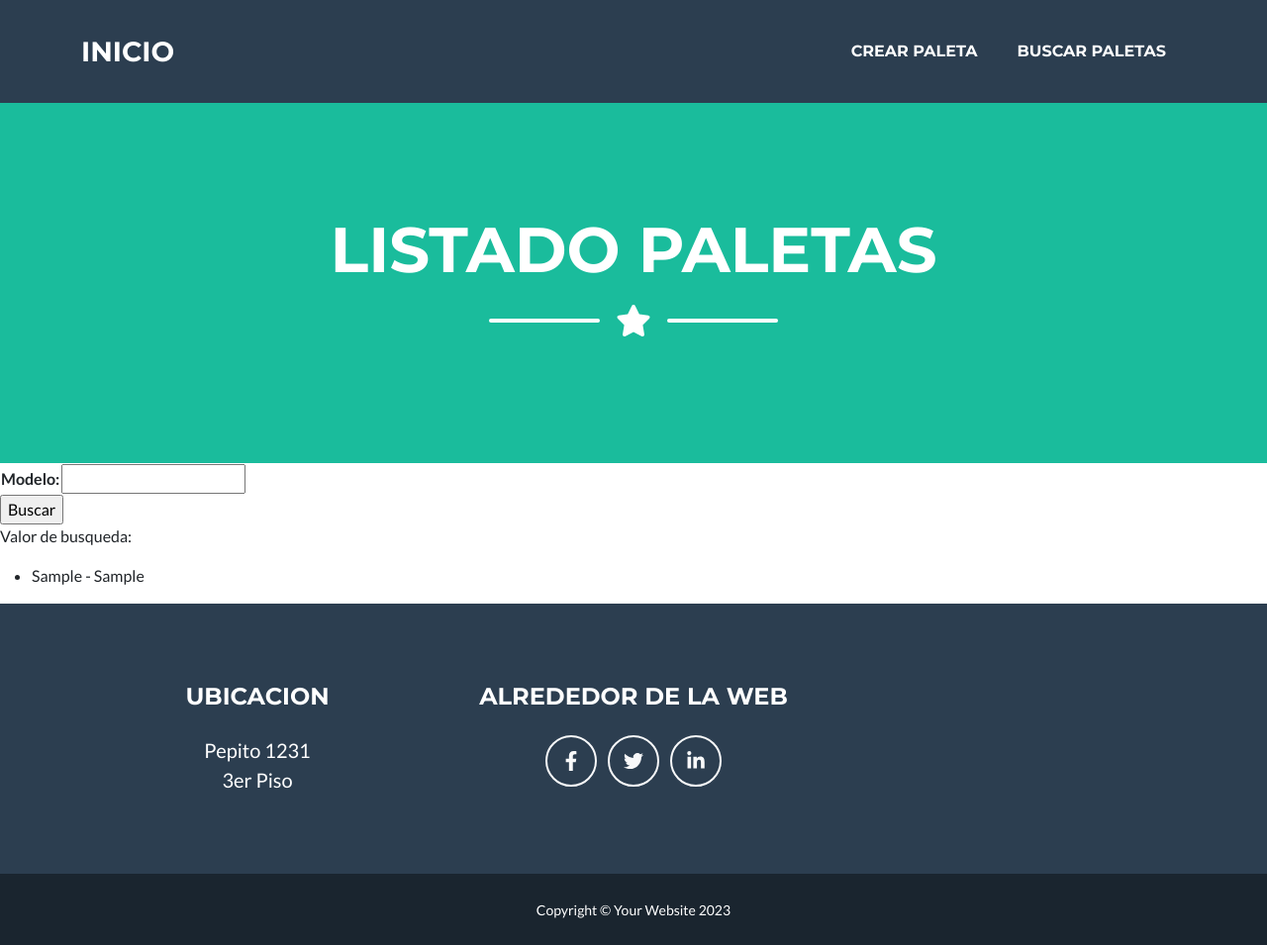
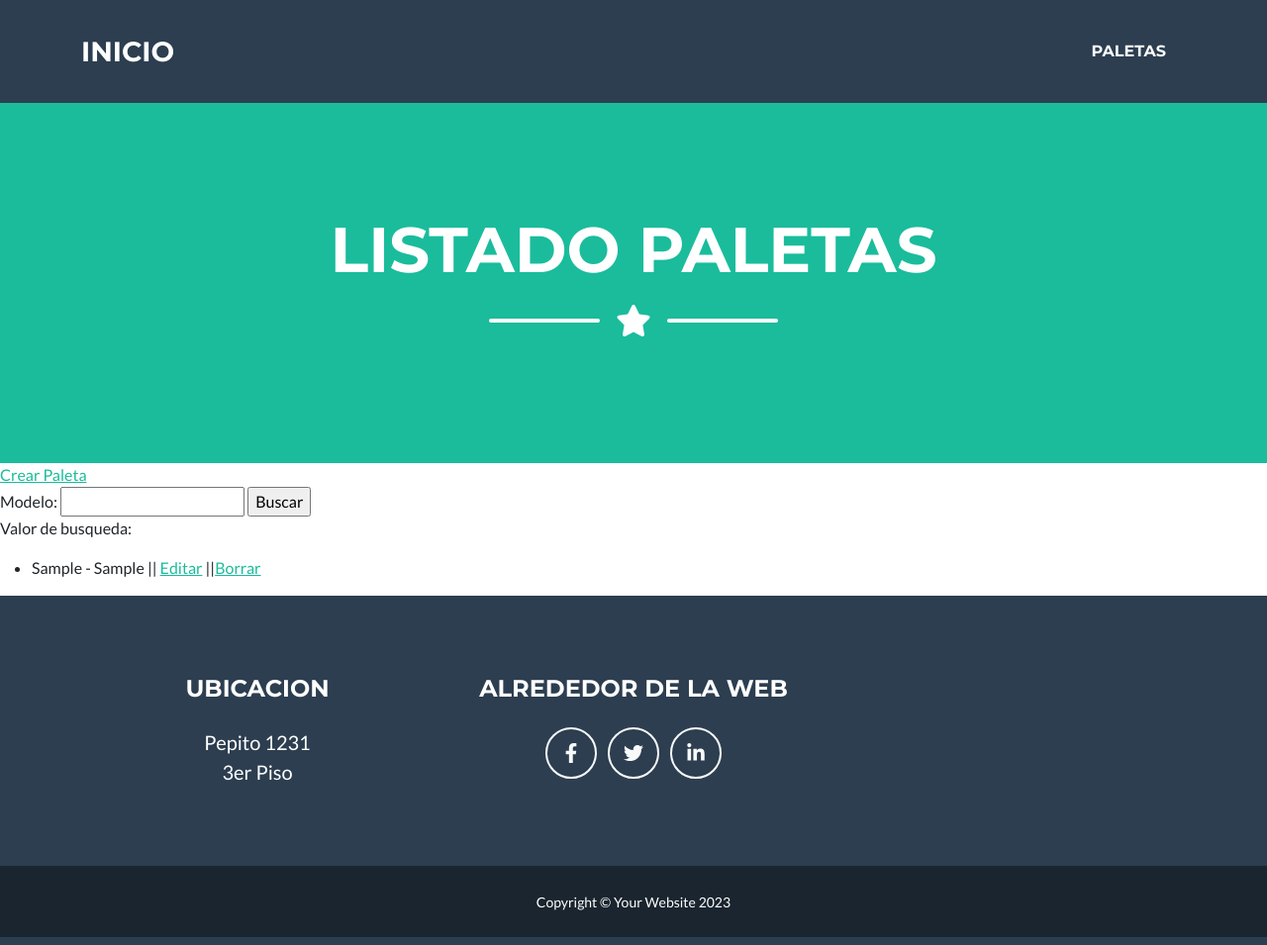
Before and after one commit to CoderContenidos/Python-V5, a Django app: page /paletas/ in a window 1280 px wide. Shown: the whole page at 99% size. Run offline with Django 4.2, Linux system fonts and the light colour scheme; tables that the repository leaves empty hold one stand-in row (values such as "Sample post"); some libraries are stand-ins or nearby versions.

Commit message:
Parte 12 - Actividad 1

```diff
--- a/guiarepaso/inicio/templates/base.html
+++ b/guiarepaso/inicio/templates/base.html
@@ -41,10 +41,7 @@
                 <div class="collapse navbar-collapse" id="navbarResponsive">
                     <ul class="navbar-nav ms-auto">
                         <li class="nav-item mx-0 mx-lg-1">
-                            <a class="nav-link py-3 px-0 px-lg-3 rounded" href={% url "crear_paleta" %}>Crear Paleta</a>
-                        </li>
-                        <li class="nav-item mx-0 mx-lg-1">
-                            <a class="nav-link py-3 px-0 px-lg-3 rounded" href={% url "buscar_paleta" %}>Buscar Paletas</a>
+                            <a class="nav-link py-3 px-0 px-lg-3 rounded" href={% url "buscar_paleta" %}>Paletas</a>
                         </li>
                     </ul>
                 </div>
--- a/guiarepaso/inicio/templates/inicio/buscar_paleta.html
+++ b/guiarepaso/inicio/templates/inicio/buscar_paleta.html
@@ -1,17 +1,18 @@
 {% extends "base.html" %} {% block title_head %}Listado paletas{% endblock title_head %} {% block h1_header %} Listado
 paletas{%endblock h1_header %} {% block main_content %}
+<a href={% url "crear_paleta" %}>Crear Paleta</a>
 <form action="">
-    <table>
-        {{paleta_formulario}}
-    </table>
+    {{paleta_formulario}}
     <input type="submit" value="Buscar" />
 </form>
 <p>Valor de busqueda: {{modelo}}</p>
 {% if paletas %}
 <ul>
     {% for paleta in paletas %}
-    <li>{{paleta.marca}} - {{paleta.modelo}}</li>
-    {% endfor %}
+    <li>{{paleta.marca}} - {{paleta.modelo}}
+        || <a href={% url "editar_paleta" paleta.id %}>Editar</a>
+        ||<a href={% url "borrar_paleta" paleta.id %}>Borrar</a></li>
+        {% endfor %}
 </ul>
 {% else %}
 <p>No se encontraron paletas.</p>
--- a/guiarepaso/inicio/urls.py
+++ b/guiarepaso/inicio/urls.py
@@ -1,5 +1,7 @@
 from django.urls import path
-from inicio.views import anio_de_nacimiento, bienvenida, inicio, crear_mascota, buscar_paleta, crear_paleta
+
+# v1
+from inicio.views import anio_de_nacimiento, bienvenida, inicio, crear_mascota, buscar_paleta, crear_paleta, editar_paleta, borrar_paleta
 
 urlpatterns = [
     path('', inicio, name='inicio'),
@@ -8,4 +10,21 @@ urlpatterns = [
     path('crear-mascota/<nombre>/<edad>/', crear_mascota),
     path('paletas/', buscar_paleta, name='buscar_paleta'),
     path('paletas/crear/', crear_paleta, name='crear_paleta'),
+    path('paletas/editar/<int:paleta_id>/', editar_paleta, name='editar_paleta'),
+    path('paletas/borrar/<int:paleta_id>', borrar_paleta, name='borrar_paleta'),
 ]
+
+# v2 -> ventaja, no armo un lista tan larga de vistas que importo
+
+# from inicio import views
+
+# urlpatterns = [
+#     path('', views.inicio, name='inicio'),
+#     path('bienvenida/', views.bienvenida),
+#     path('edad/<edad>/', views.anio_de_nacimiento),
+#     path('crear-mascota/<nombre>/<edad>/', views.crear_mascota),
+#     path('paletas/', views.buscar_paleta, name='buscar_paleta'),
+#     path('paletas/crear/', views.crear_paleta, name='crear_paleta'),
+#     path('paletas/editar/<int:paleta_id>/', views.editar_paleta, name='editar_paleta'),
+#     path('paletas/borrar/<int:paleta_id>', views.borrar_paleta, name='borrar_paleta'),
+# ]
--- a/guiarepaso/inicio/views.py
+++ b/guiarepaso/inicio/views.py
@@ -26,26 +26,57 @@ def crear_mascota(request, nombre, edad):
     return render(request, 'inicio/crear_mascota.html', {'mascota': mascota})
 
 def crear_paleta(request):
-      if request.method == "POST":
-            paleta_formulario = PaletaFormulario(request.POST)
-            if paleta_formulario.is_valid():
-                informacion = paleta_formulario.cleaned_data
-                paleta = Paleta(marca=informacion["marca"], modelo=informacion["modelo"], anio=informacion["anio"], nueva=informacion["nueva"])
-                paleta.save()
+    mensaje = ''
+    if request.method == "POST":
+        paleta_formulario = PaletaFormulario(request.POST)
+        if paleta_formulario.is_valid():
+            informacion = paleta_formulario.cleaned_data
+            paleta = Paleta(marca=informacion["marca"], modelo=informacion["modelo"], anio=informacion["anio"], nueva=informacion["nueva"])
+            paleta.save()
 
-                # v1
-                paleta_formulario = PaletaFormulario()
-                return render(request, "inicio/crear_paleta.html", {'paleta_formulario': paleta_formulario,'mensaje': 'Se creo correctamente la paleta.'})
+            # v1
+            mensaje = 'Se creo correctamente la paleta.'
 
-                # # v2
-                # return redirect('buscar_paleta')
+            # v2
+            # return redirect('buscar_paleta')
+        else:
+            return render(request, "inicio/crear_paleta.html", {'paleta_formulario': paleta_formulario,'mensaje': mensaje})
 
-      else:
-        paleta_formulario = PaletaFormulario()
-      return render(request, "inicio/crear_paleta.html", {"paleta_formulario": paleta_formulario})
+
+    paleta_formulario = PaletaFormulario()
+    return render(request, "inicio/crear_paleta.html", {"paleta_formulario": paleta_formulario, 'mensaje':mensaje})
 
 def buscar_paleta(request):
     modelo = request.GET.get('modelo', '')
     paletas = Paleta.objects.filter(modelo__icontains=modelo)
     paleta_formulario = PaletaFormularioBusqueda()
     return render(request, 'inicio/buscar_paleta.html', {'paleta_formulario': paleta_formulario, 'paletas': paletas, 'modelo': modelo})
+
+def editar_paleta(request, paleta_id):
+    paleta = Paleta.objects.get(id=paleta_id)
+    mensaje = ''
+    if request.method == "POST":
+        paleta_formulario = PaletaFormulario(request.POST)
+        if paleta_formulario.is_valid():
+            informacion = paleta_formulario.cleaned_data
+            paleta.marca = informacion['marca']
+            paleta.modelo = informacion['modelo']
+            paleta.anio = informacion['anio']
+            paleta.nueva = informacion['nueva']
+            paleta.save()
+
+            #v1
+            mensaje = 'Se edito correctamente la paleta.'
+
+            # v2
+            # return redirect('buscar_paleta')
+    else:
+        paleta_formulario = PaletaFormulario(initial={
+            'marca': paleta.marca,'modelo': paleta.modelo,
+            'anio': paleta.anio,'nueva': paleta.nueva,})
+    return render(request, "inicio/editar_paleta.html", {"paleta_formulario": paleta_formulario, 'mensaje': mensaje})
+
+def borrar_paleta(request, paleta_id):
+    paleta = Paleta.objects.get(id=paleta_id)
+    paleta.delete()
+    return render(request, 'inicio/borrar_paleta.html')
```
Also changed, not shown: guiarepaso/inicio/templates/inicio/borrar_paleta.html (added, +8 -0 lines), guiarepaso/inicio/templates/inicio/editar_paleta.html (added, +11 -0 lines).
